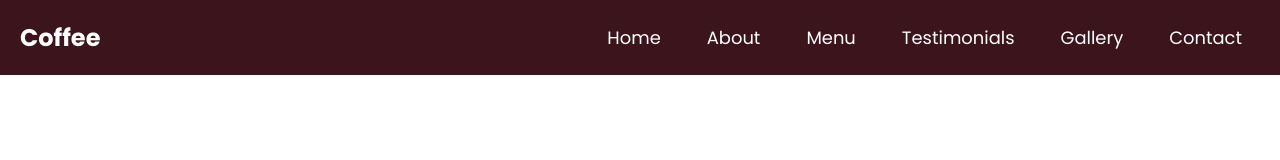
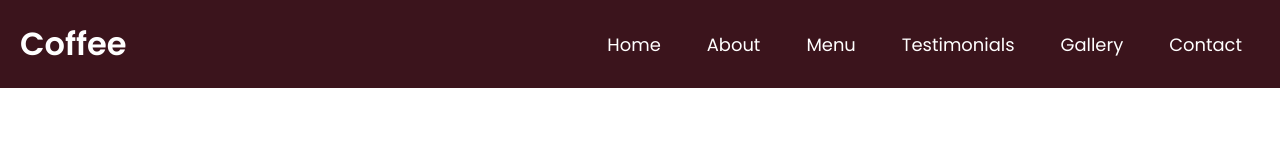
Before and after one commit to Staish69batareyka/Coffee, a plain HTML site: page index.html in a window 1280 px wide. Drawn offline with Linux system fonts and the light colour scheme; a web font is replaced by a local one.

Commit message:
FEAT: Сделала по краям nav-bar отступы

```diff
--- a/index.html
+++ b/index.html
@@ -7,7 +7,7 @@
 </head>
 <body>
   <header>
-    <nav class="nav-bar">
+    <nav class="nav-bar section-content">
       <a href="#" class="nav-logo">
         <h2 class="logo-text"> Coffee</h2>
       </a>
--- a/style.css
+++ b/style.css
@@ -62,11 +62,11 @@ img{
     width: 100%;
 }
 
+/*Navbar styling*/
+
 header {
     background: var(--primary-color);
 }
-
-/*Navbar styling*/
 
 header .nav-bar{
     display: flex;
@@ -75,8 +75,16 @@ header .nav-bar{
     padding: 20px;
 }
 
+.section-content{
+    margin: 0 auto;
+    padding: 0 20px;
+    max-width: var(--site-max-width);
+}
+
 .nav-bar .nav-logo .logo-text{
-    color: var(--white-color)
+    color: var(--white-color);
+    font-size: var(--font-size-xl);
+    font-weight: var(--font-weight-semibold);
 }
 .nav-bar .nav-menu{
     display: flex;
```
